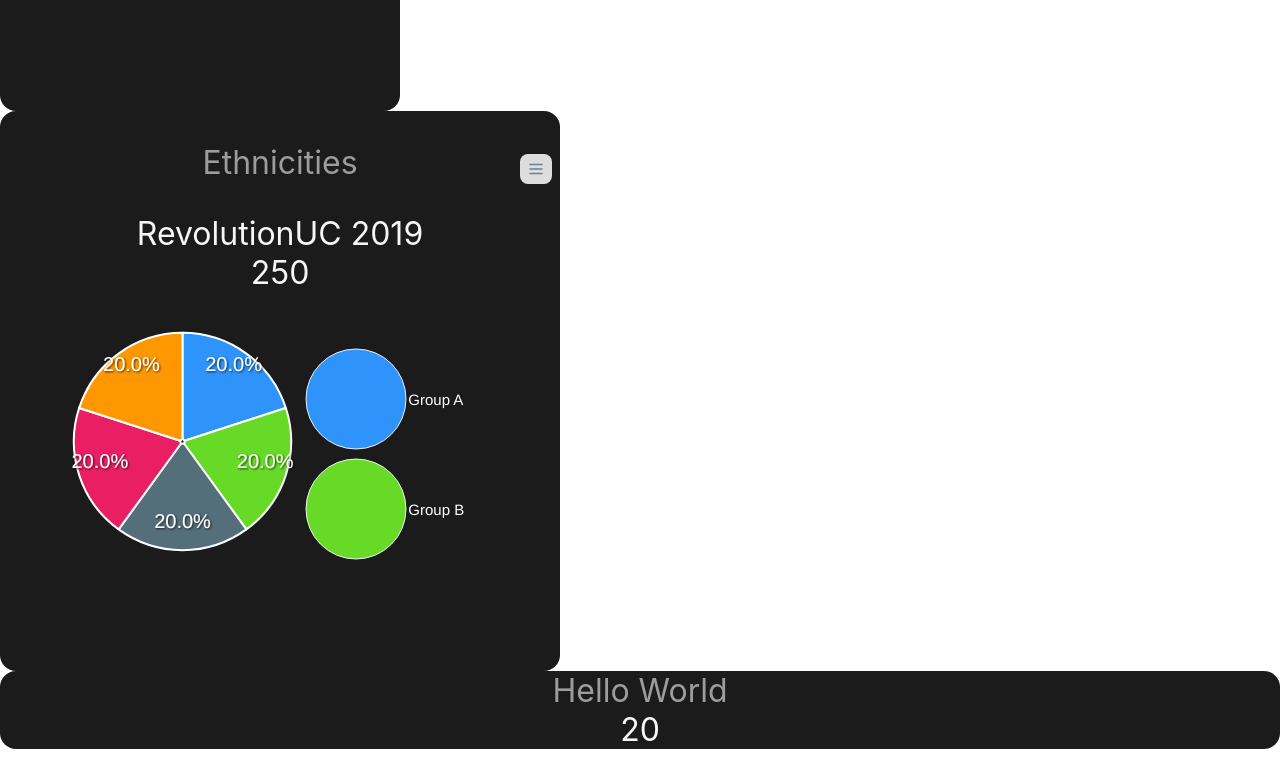
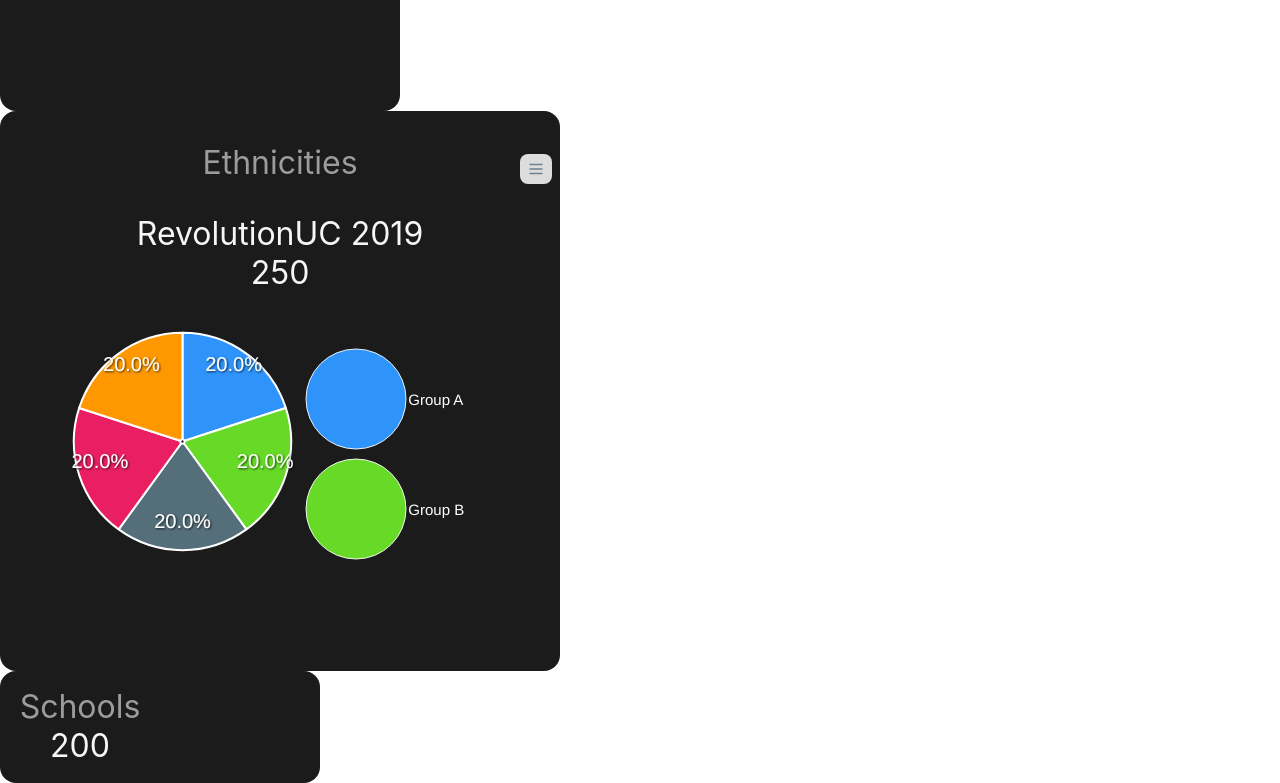
Before and after one commit to nishilfaldu/react-dashboard, a React (Create React App) app: page / in a window 1280 px wide. Shown: the part 369-1152 px from the top of the page. Before the commit the page ends 1118 px from the top, so only its background shows below. Built offline with nearby package versions, Linux system fonts and the light colour scheme.

Commit message:
schools card

```diff
--- a/src/components/IconFigureCard.js
+++ b/src/components/IconFigureCard.js
@@ -2,12 +2,9 @@
 import styled, { ThemeProvider } from "styled-components";
 import theme from "../styling-properties/propSchoolsCard";
 
-const Card = styled.div`
-    height: ${(p) => p.theme.cardHeight}
-    width: ${(p) => p.theme.cardWidth}
-    display: flex;
-    align-items: center;
-    justify-content: space-between;
+const IconCard = styled.div`
+    height: ${(p) => p.theme.cardHeight};
+    width: ${(p) => p.theme.cardWidth};
     border-radius: ${(p) => p.theme.cardBorderRadius};
     background: ${(p) => p.theme.colorCardBackground};
 `
@@ -15,11 +12,14 @@
 const Label = styled.div`
     color: ${(p) => p.theme.cardLabelColor};
     font-size: ${(p) => p.theme.cardLabelFontSize};
+    padding-right: 10rem;
+    padding-top: 1rem;
 `
 
 const Value = styled.div`
     color: ${(p) => p.theme.cardValueColor};
     font-size: ${(p) => p.theme.cardValueFontSize};
+    padding-right: 10rem;
 `
 
 const Icon = styled.span`
@@ -33,11 +33,11 @@
     return(
         <div>
             <ThemeProvider theme={theme}>
-                <Card>
-                    <Label>Hello World</Label>
-                    <Value>20</Value>
+                <IconCard>
+                    <Label>Schools</Label>
+                    <Value>200</Value>
                     <Icon></Icon>
-                </Card>
+                </IconCard>
             </ThemeProvider>
         </div>
     );
--- a/src/styling-properties/propBarChart.js
+++ b/src/styling-properties/propBarChart.js
@@ -20,16 +20,10 @@
   // Properties of Card Title
   cardTitleFontSize: "2rem",
   cardTitlePaddingTop: "2rem",
-  cardTitlePaddingRight: "None",
+  cardTitlePaddingRight: "2rem",
   cardTitlePaddingBottom: "2rem",
   cardTitlePaddingLeft: "2rem",
   colorTitle: colorTitle,
-
-  // Properties of Card Content
-  cardContentPaddingTop: "None",
-  cardContentPaddingRight: "None",
-  cardContentPaddingBottom: "None",
-  cardContentPaddingLeft: "None",
 
   // Properties of Card Content (Text other than title)
   cardContentFontSize: "2em",
--- a/src/styling-properties/propSchoolsCard.js
+++ b/src/styling-properties/propSchoolsCard.js
@@ -12,8 +12,8 @@
     fontFamily: "Poppins",
 
     // Properties of a Card
-    cardHeight: "10rem",
-    cardWidth: "10rem",
+    cardHeight: "7rem",
+    cardWidth: "20rem",
     cardBorderRadius: "1rem",
     colorCardBackground: "#1B1B1B",
 
```
